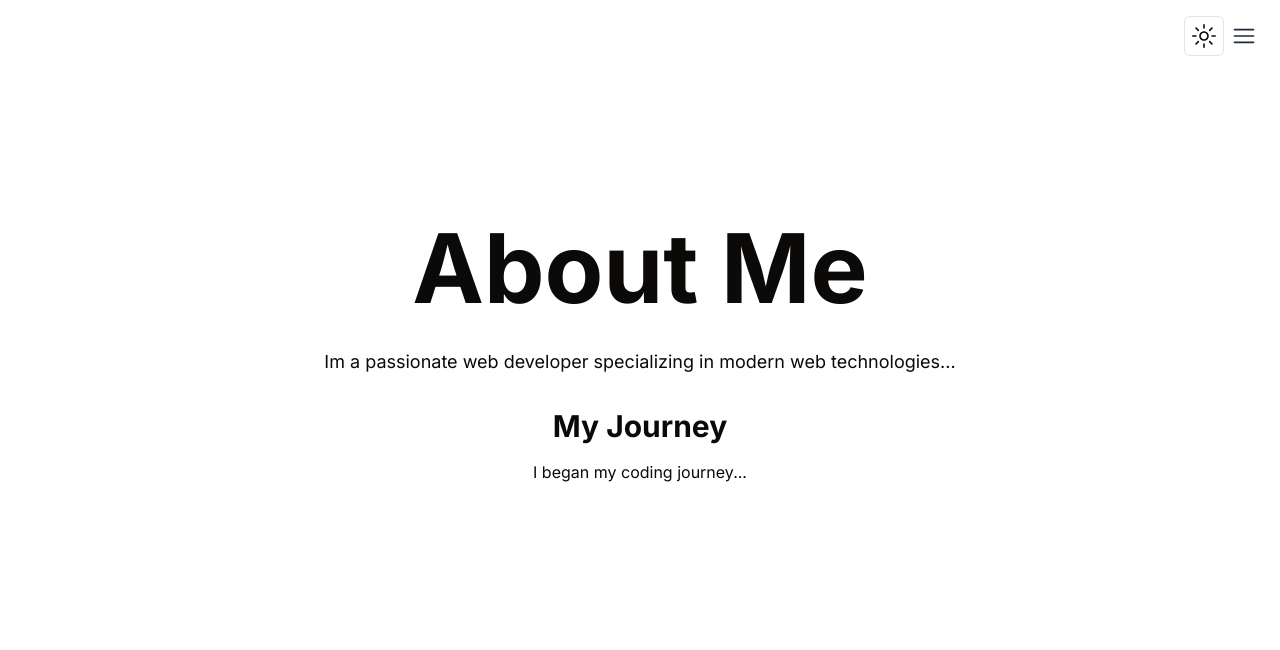
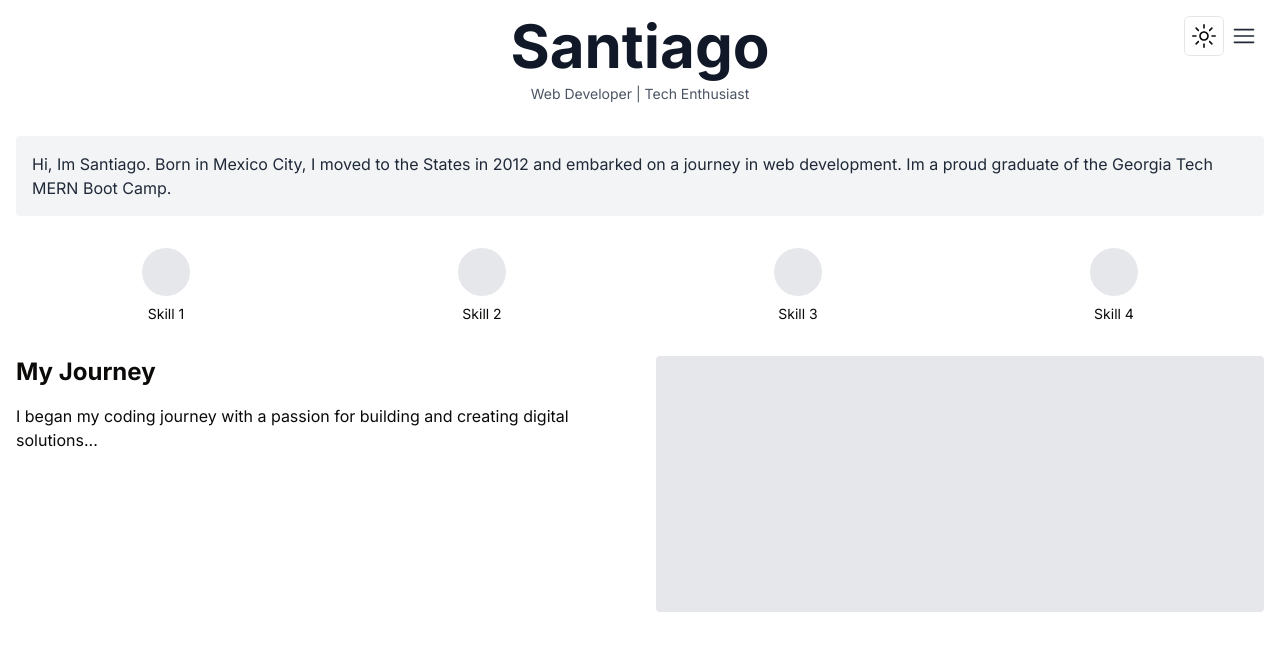
Before and after one commit to SantiZetina/sz-dashboard, a Next.js app: page /about in a window 1280 px wide. Shown: the top 650 px of the page. Built offline with nearby package versions, Linux system fonts and the light colour scheme.

Commit message:
Refactor AboutPage component and remove unused import

```diff
--- a/app/about/page.tsx
+++ b/app/about/page.tsx
@@ -1,28 +1,47 @@
-import RootLayout from "../layout";
 
 export default function AboutPage() {
     return (
+        <div className="container mx-auto p-4">
+            {/* Header Section */}
+            <div className="text-center">
+            <h1 className="text-3xl sm:text-6xl font-bold text-gray-900 dark:text-gray-100">Santiago</h1>
+                <p className="mt-2 text-sm sm:text-md text-gray-600 dark:text-gray-300">Web Developer | Tech Enthusiast</p>
+            </div>
 
-            <div className="flex flex-col items-center justify-center min-h-screen px-4 sm:px-6 pb-24 text-center gap-y-8">
-                <h1 className="text-3xl sm:text-6xl md:text-8xl lg:text-8xl font-bold">
-                    About Me
-                </h1>
-                <p className="text-sm sm:text-md md:text-lg">
-                    {/* Brief description or introduction */}
-                    Im a passionate web developer specializing in modern web technologies...
+            {/* Introduction Area */}
+            <div className="mt-8 bg-gray-100 dark:bg-black p-4 rounded">
+                <p className="text-md text-gray-800 dark:text-gray-200">
+                    Hi, Im Santiago. Born in Mexico City, I moved to the States in 2012 and embarked on a journey in web development. Im a proud graduate of the Georgia Tech MERN Boot Camp.
                 </p>
-                {/* Additional content */}
-                <div className="max-w-full mx-auto">
-                    {/* Further details about your journey, skills, etc. */}
-                    <h2 className="text-2xl sm:text-3xl font-bold">
-                        My Journey
-                    </h2>
+            </div>
+
+            {/* Skills and Expertise Section */}
+            <div className="mt-8 grid grid-cols-2 sm:grid-cols-4 gap-4">
+                {/* Placeholder for skills with icons */}
+                {[1, 2, 3, 4].map((skill) => (
+                    <div key={skill} className="flex flex-col items-center">
+                        {/* Replace with actual icon */}
+                        <div className="h-12 w-12 bg-gray-200 rounded-full"></div>
+                        <p className="mt-2 text-sm">Skill {skill}</p>
+                    </div>
+                ))}
+            </div>
+
+            {/* Personal Story Section */}
+            <div className="mt-8 flex flex-col dark:bg-black lg:flex-row gap-8">
+                <div className="lg:w-1/2">
+                    <h2 className="text-2xl font-bold">My Journey</h2>
                     <p className="mt-4">
-                        I began my coding journey...
+                        I began my coding journey with a passion for building and creating digital solutions...
                     </p>
-                    {/* More content as needed */}
+                    {/* Additional personal story content */}
+                </div>
+                <div className="lg:w-1/2 dark:bg-black">
+                    {/* Placeholder for images or illustrations */}
+                    <div className="h-64 bg-gray-200 rounded"></div>
                 </div>
             </div>
 
+        </div>
     );
 }
--- a/app/page.tsx
+++ b/app/page.tsx
@@ -1,4 +1,3 @@
-import RootLayout from "./layout";
 export default function Page() {
   const typingEffectStyle = {
     animation: `typing 5s linear forwards, blink 0.75s step-end infinite`,
```
